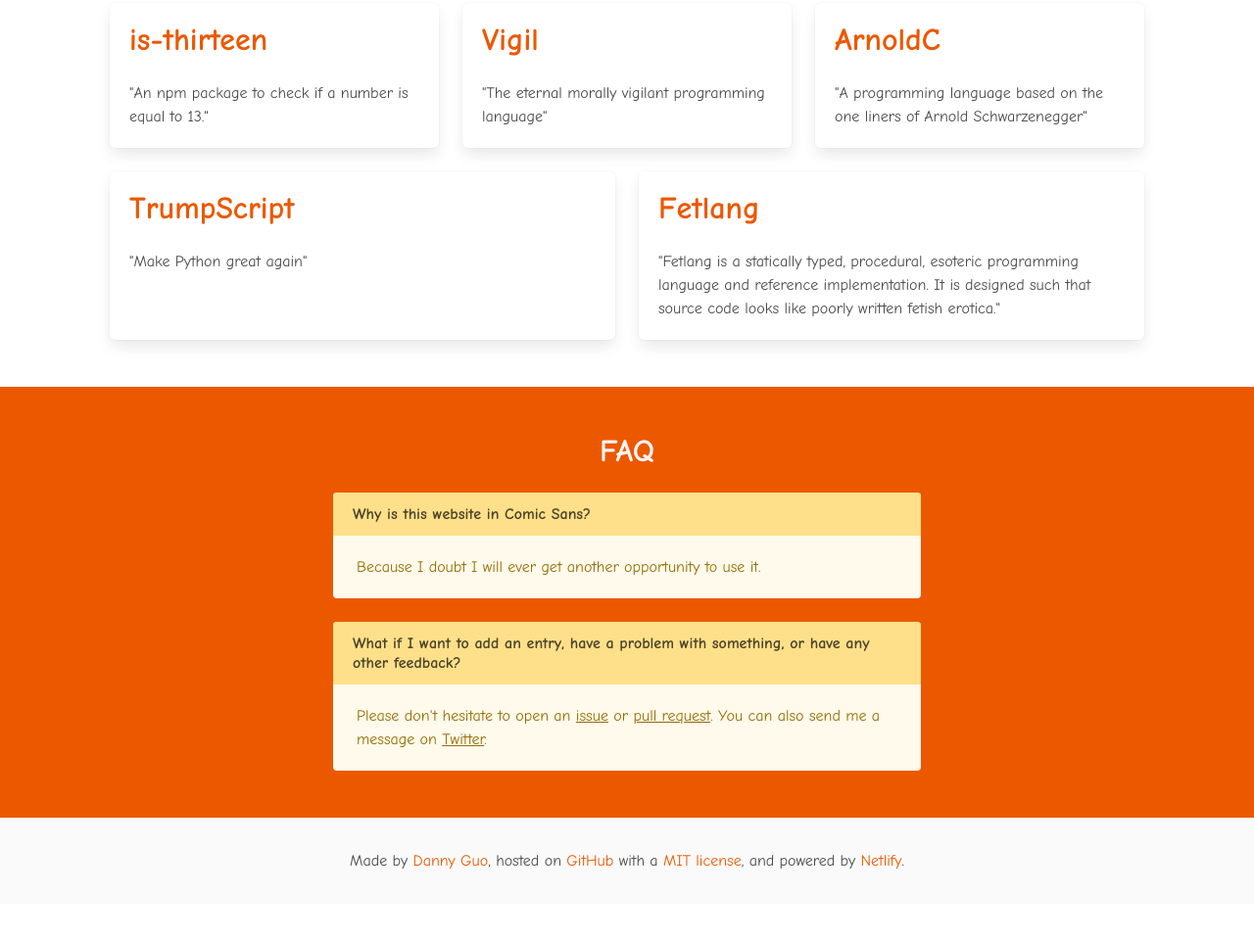
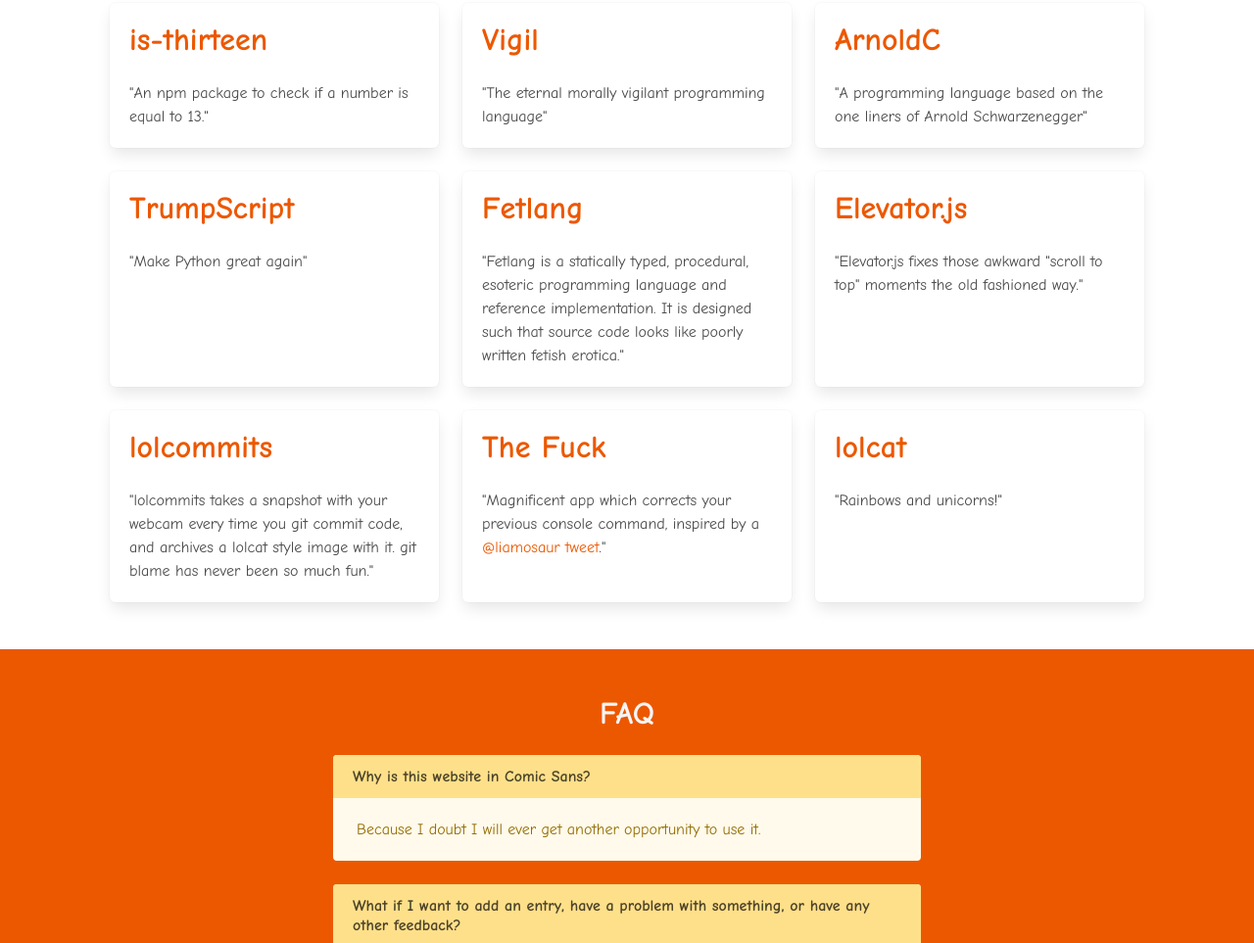
Before and after one commit to dguo/jolly-code, a website: page public/index.html in a window 1280 px wide. Shown: the part 864-1827 px from the top of the page at 98% size. Before the commit the page ends 1787 px from the top, so only its background shows below. Drawn offline with nearby package versions, Linux system fonts and the light colour scheme.

Commit message:
Add entries

```diff
--- a/public/index.html
+++ b/public/index.html
@@ -187,6 +187,53 @@
                         </p>
                     </article>
                 </div>
+                <div class="tile is-parent">
+                    <article class="tile is-child box">
+                        <p class="title">
+                            <a href="http://tholman.com/elevator.js/">
+                                Elevator.js
+                            </a>
+                        </p>
+                        <p>
+                            "Elevator.js fixes those awkward "scroll to top" moments the old fashioned way."
+                        </p>
+                    </article>
+                </div>
+            </div>
+
+            <div class="tile is-ancestor">
+                <div class="tile is-parent">
+                    <article class="tile is-child box">
+                        <p class="title">
+                            <a href="https://lolcommits.github.io/">
+                                lolcommits
+                            </a>
+                        </p>
+                        <p>"lolcommits takes a snapshot with your webcam every time you git commit code, and archives a lolcat style image with it. git blame has never been so much fun."</p>
+                    </article>
+                </div>
+                <div class="tile is-parent">
+                    <article class="tile is-child box">
+                        <p class="title">
+                            <a href="https://github.com/nvbn/thefuck">
+                                The Fuck
+                            </a>
+                        </p>
+                        <p>
+                            "Magnificent app which corrects your previous console command, inspired by a <a href="https://twitter.com/liamosaur/status/506975850596536320">@liamosaur tweet</a>."
+                        </p>
+                    </article>
+                </div>
+                <div class="tile is-parent">
+                    <article class="tile is-child box">
+                        <p class="title">
+                            <a href="https://github.com/busyloop/lolcat">lolcat</a>
+                        </p>
+                        <p>
+                            "Rainbows and unicorns!"
+                        </p>
+                    </article>
+                </div>
             </div>
         </section>
 
```
